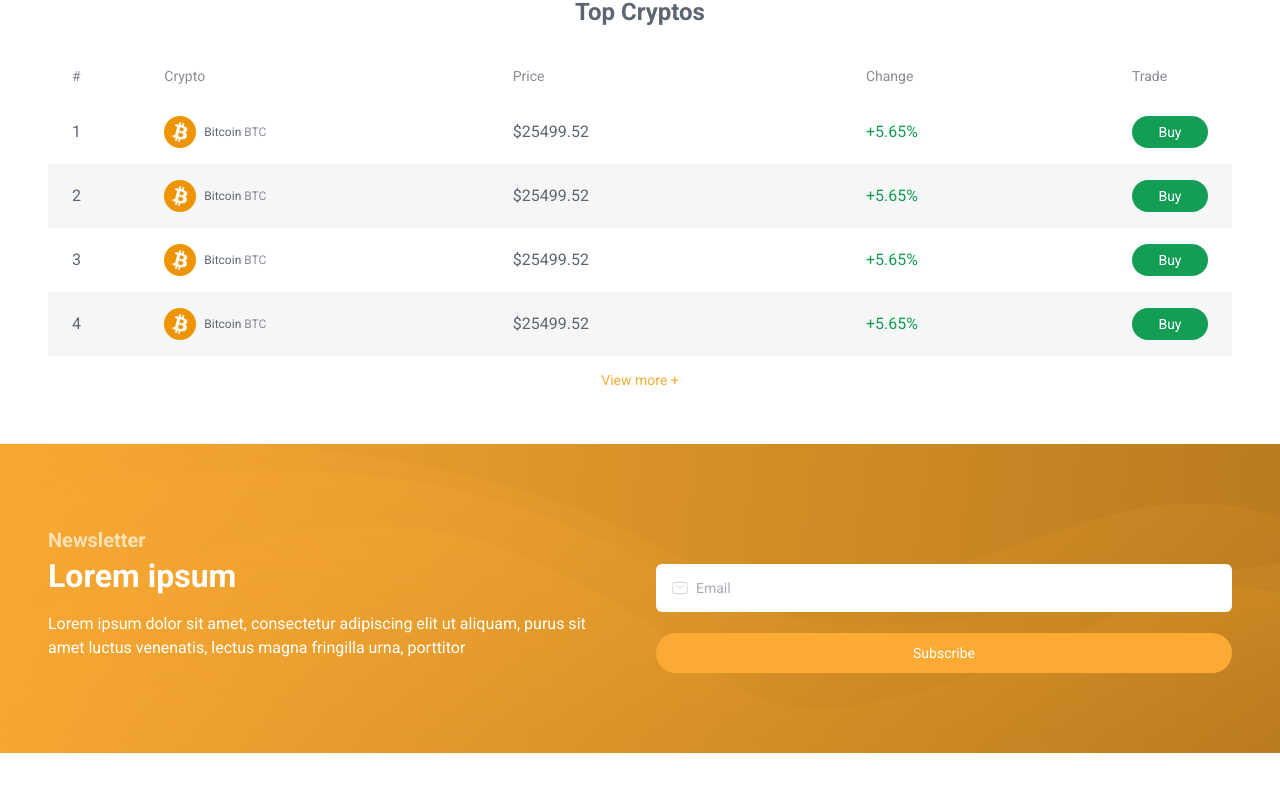
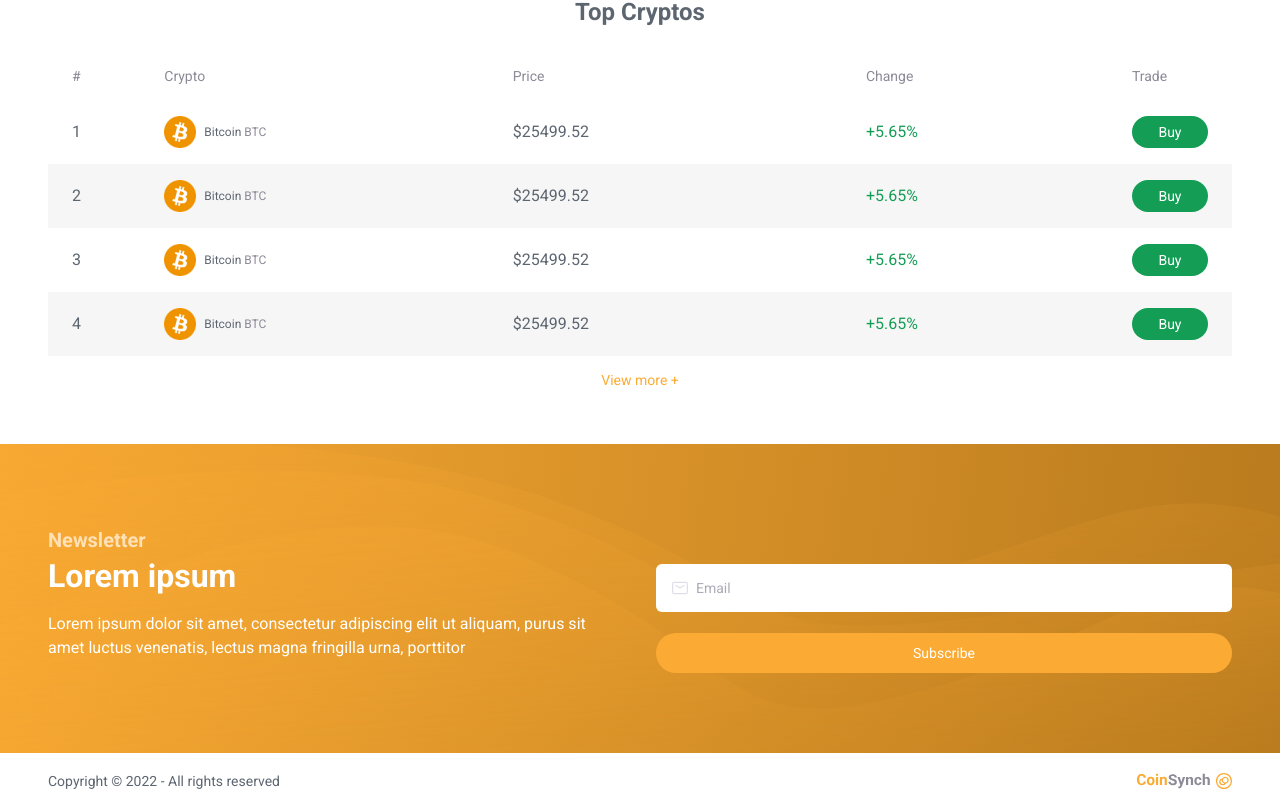
Before and after one commit to henriquecbuss/edusynch-frontend-challenge, a Next.js app: page / in a window 1280 px wide. Shown: the part 1576-2385 px from the top of the page. Before the commit the page ends 2329 px from the top, so only its background shows below. Built offline with nearby package versions, Linux system fonts and the light colour scheme.

Commit message:
Add Footer

```diff
--- a/src/app/layout.tsx
+++ b/src/app/layout.tsx
@@ -2,6 +2,7 @@ import clsx from 'clsx'
 import './globals.css'
 import { Roboto } from 'next/font/google'
 import Header from '@/components/Header'
+import Footer from '@/components/Footer'
 
 const roboto = Roboto({
   weight: ['400', '700'],
@@ -22,6 +23,8 @@ const RootLayout = ({ children }: { children: React.ReactNode }) => {
         <Header />
 
         {children}
+
+        <Footer />
       </body>
     </html>
   )
--- /dev/null
+++ b/src/components/Footer.tsx
@@ -0,0 +1,15 @@
+import BrandName from './BrandName'
+import Logo from './Logo'
+
+const Footer = () => {
+  return (
+    <footer className="container py-5 lg:py-6 flex items-center justify-center md:justify-between">
+      <p className="hidden md:block text-label">
+        Copyright © 2022 - All rights reserved
+      </p>
+      <Logo className="h-4 w-[95px]" />
+    </footer>
+  )
+}
+
+export default Footer
```
